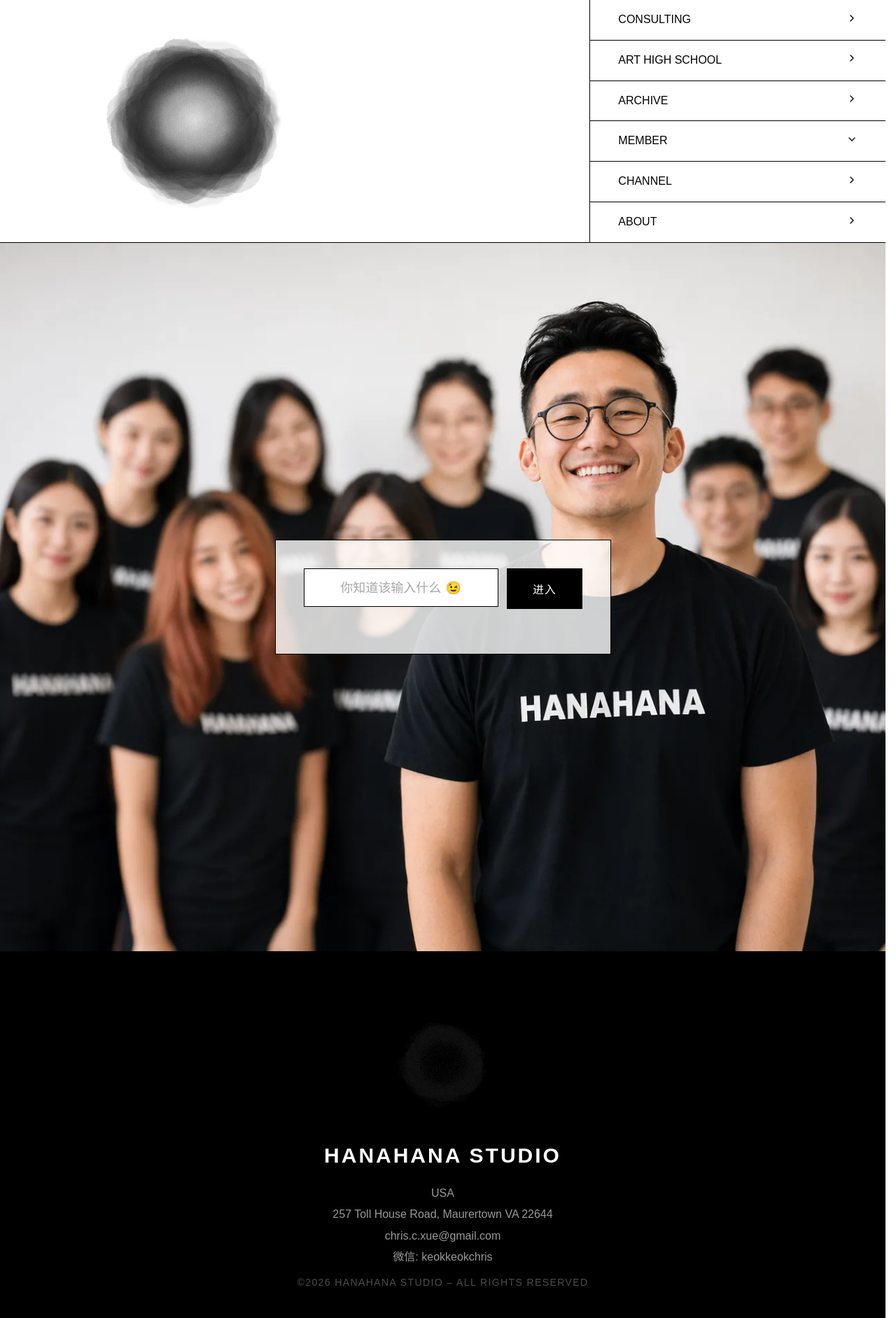
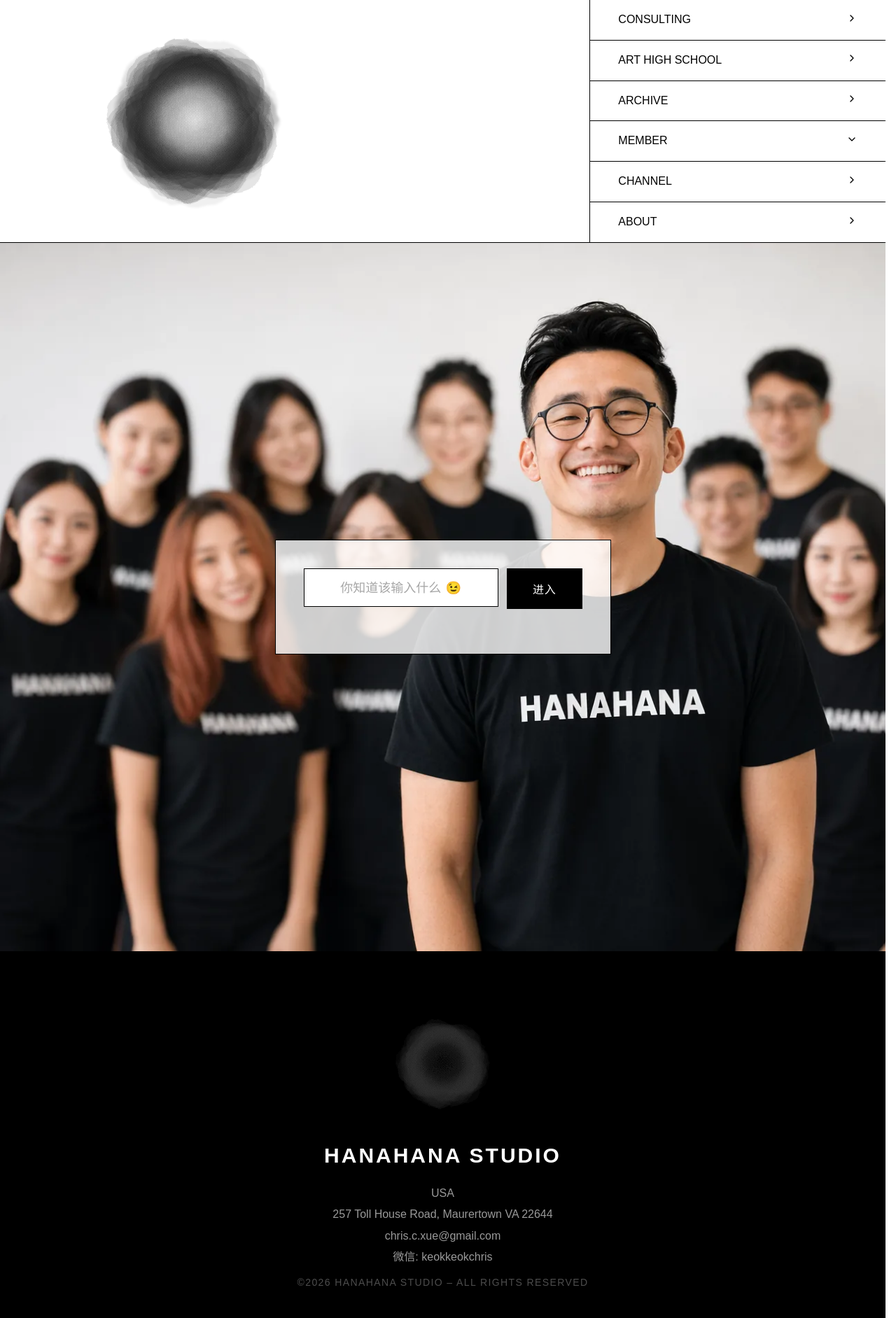
Before and after one commit to chriscxue/hanahana.studio, a Jekyll site: the page built from Member.html, in a window 1280 px wide. Shown: the whole page at 70% size. Built offline with Jekyll 4.4.1, drawn with Linux system fonts in a browser that asks for light colours; some web fonts are replaced.

Commit message:
footer墨滴颜色#111改#333
Co-Authored-By: Claude Fable 5 <noreply@anthropic.com>

```diff
--- a/_includes/footer.html
+++ b/_includes/footer.html
@@ -4,10 +4,10 @@
             <svg width="100%" height="100%" viewBox="0 0 300 300" xmlns="http://www.w3.org/2000/svg">
                 <defs>
                     <radialGradient id="hhInkGradF">
-                        <stop offset="0%"  stop-color="#111" stop-opacity="0.05"/>
-                        <stop offset="45%" stop-color="#111" stop-opacity="0.25"/>
-                        <stop offset="80%" stop-color="#111" stop-opacity="1"/>
-                        <stop offset="100%" stop-color="#111" stop-opacity="1"/>
+                        <stop offset="0%"  stop-color="#333" stop-opacity="0.05"/>
+                        <stop offset="45%" stop-color="#333" stop-opacity="0.25"/>
+                        <stop offset="80%" stop-color="#333" stop-opacity="1"/>
+                        <stop offset="100%" stop-color="#333" stop-opacity="1"/>
                     </radialGradient>
                     <filter id="hhInkEdgeF" x="-15%" y="-15%" width="130%" height="130%">
                         <feTurbulence type="fractalNoise" baseFrequency="0.045" numOctaves="3" seed="9" result="noise"/>
```
